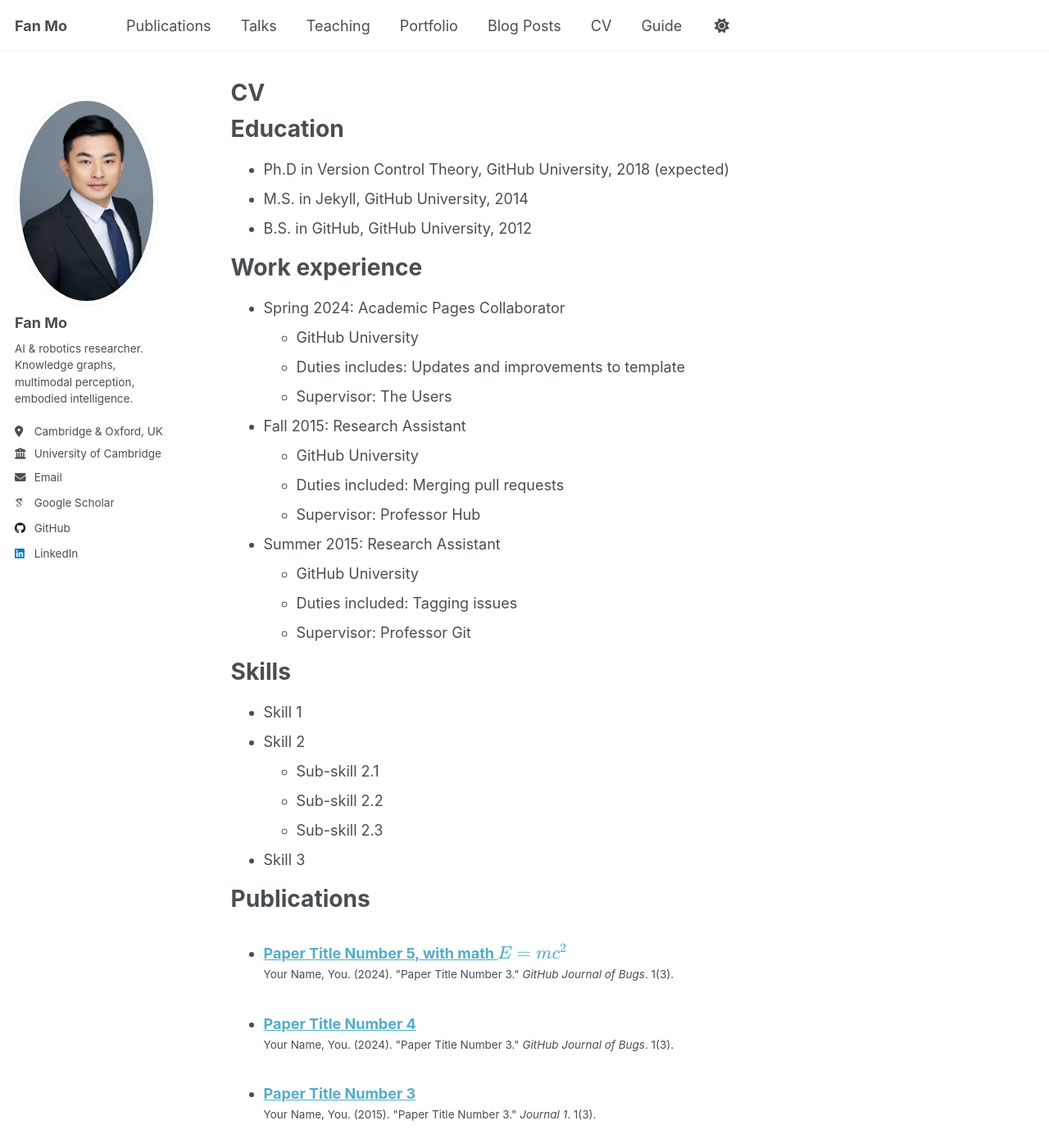
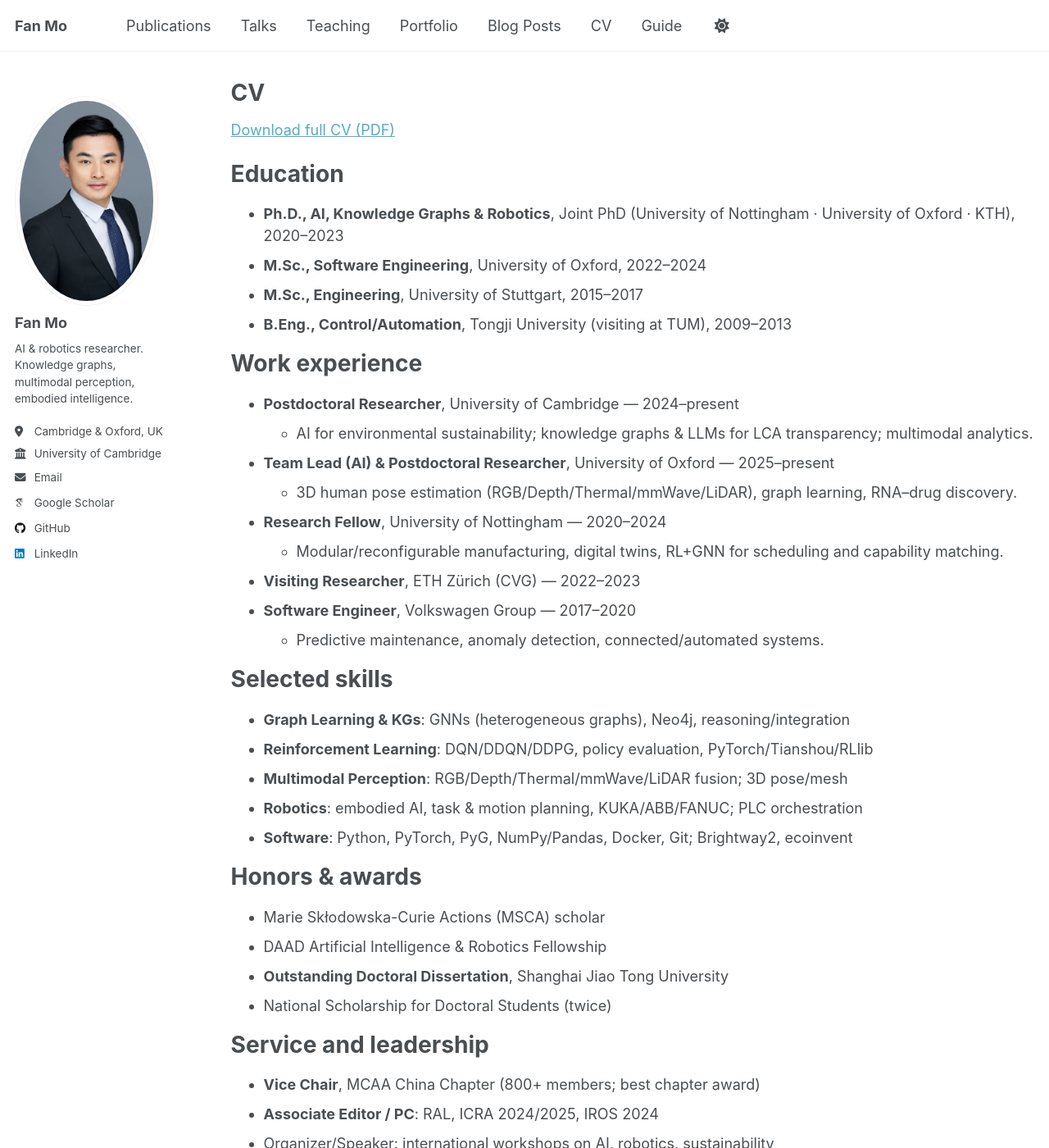
Before and after one commit to fanmo-intro/fanmo-intro.github.io, a Jekyll site: the page built from _pages/cv.md, in a window 1280 px wide and 1400 px high. Shown: the whole window at 82% size. Built offline with Jekyll 4.4.1, drawn with Linux system fonts in a browser that asks for light colours; some web fonts are replaced; a script that is not in the unit is left out; some of the changed text lies outside the part shown.

Commit message:
Update cv.md

```diff
--- a/_pages/cv.md
+++ b/_pages/cv.md
@@ -9,56 +9,68 @@ redirect_from:
 
 {% include base_path %}
 
+[Download full CV (PDF)](/files/CV_Fan_Mo.pdf)
+
 Education
 ======
-* Ph.D in Version Control Theory, GitHub University, 2018 (expected)
-* M.S. in Jekyll, GitHub University, 2014
-* B.S. in GitHub, GitHub University, 2012
+* **Ph.D., AI, Knowledge Graphs & Robotics**, Joint PhD (University of Nottingham · University of Oxford · KTH), 2020–2023
+* **M.Sc., Software Engineering**, University of Oxford, 2022–2024
+* **M.Sc., Engineering**, University of Stuttgart, 2015–2017
+* **B.Eng., Control/Automation**, Tongji University (visiting at TUM), 2009–2013
 
 Work experience
 ======
-* Spring 2024: Academic Pages Collaborator
-  * GitHub University
-  * Duties includes: Updates and improvements to template
-  * Supervisor: The Users
+* **Postdoctoral Researcher**, University of Cambridge — 2024–present
+  * AI for environmental sustainability; knowledge graphs & LLMs for LCA transparency; multimodal analytics.
+* **Team Lead (AI) & Postdoctoral Researcher**, University of Oxford — 2025–present
+  * 3D human pose estimation (RGB/Depth/Thermal/mmWave/LiDAR), graph learning, RNA–drug discovery.
+* **Research Fellow**, University of Nottingham — 2020–2024
+  * Modular/reconfigurable manufacturing, digital twins, RL+GNN for scheduling and capability matching.
+* **Visiting Researcher**, ETH Zürich (CVG) — 2022–2023
+* **Software Engineer**, Volkswagen Group — 2017–2020
+  * Predictive maintenance, anomaly detection, connected/automated systems.
 
-* Fall 2015: Research Assistant
-  * GitHub University
-  * Duties included: Merging pull requests
-  * Supervisor: Professor Hub
+Selected skills
+======
+* **Graph Learning & KGs**: GNNs (heterogeneous graphs), Neo4j, reasoning/integration
+* **Reinforcement Learning**: DQN/DDQN/DDPG, policy evaluation, PyTorch/Tianshou/RLlib
+* **Multimodal Perception**: RGB/Depth/Thermal/mmWave/LiDAR fusion; 3D pose/mesh
+* **Robotics**: embodied AI, task & motion planning, KUKA/ABB/FANUC; PLC orchestration
+* **Software**: Python, PyTorch, PyG, NumPy/Pandas, Docker, Git; Brightway2, ecoinvent
 
-* Summer 2015: Research Assistant
-  * GitHub University
-  * Duties included: Tagging issues
-  * Supervisor: Professor Git
+Honors & awards
+======
+* Marie Skłodowska-Curie Actions (MSCA) scholar
+* DAAD Artificial Intelligence & Robotics Fellowship
+* **Outstanding Doctoral Dissertation**, Shanghai Jiao Tong University
+* National Scholarship for Doctoral Students (twice)
 
-Skills
+Service and leadership
 ======
-* Skill 1
-* Skill 2
-  * Sub-skill 2.1
-  * Sub-skill 2.2
-  * Sub-skill 2.3
-* Skill 3
+* **Vice Chair**, MCAA China Chapter (800+ members; best chapter award)
+* **Associate Editor / PC**: RAL, ICRA 2024/2025, IROS 2024
+* Organizer/Speaker: international workshops on AI, robotics, sustainability
 
 Publications
 ======
-  <ul>{% for post in site.publications reversed %}
-    {% include archive-single-cv.html %}
-  {% endfor %}</ul>
+<ul>
+{% for post in site.publications reversed %}
+  {% include archive-single-cv.html %}
+{% endfor %}
+</ul>
 
 Talks
 ======
-  <ul>{% for post in site.talks reversed %}
-    {% include archive-single-talk-cv.html  %}
-  {% endfor %}</ul>
+<ul>
+{% for post in site.talks reversed %}
+  {% include archive-single-talk-cv.html %}
+{% endfor %}
+</ul>
 
 Teaching
 ======
-  <ul>{% for post in site.teaching reversed %}
-    {% include archive-single-cv.html %}
-  {% endfor %}</ul>
-
-Service and leadership
-======
-* Currently signed in to 43 different slack teams
+<ul>
+{% for post in site.teaching reversed %}
+  {% include archive-single-cv.html %}
+{% endfor %}
+</ul>
```
